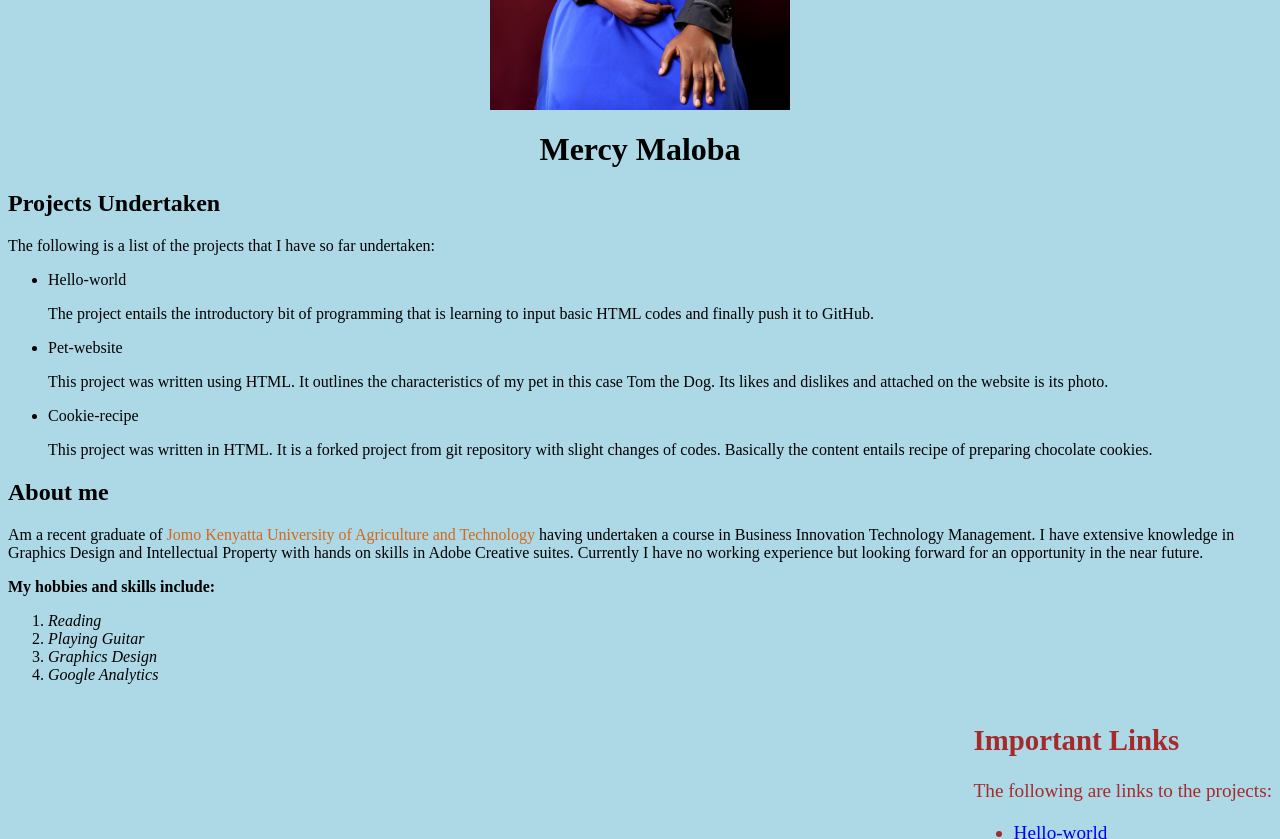
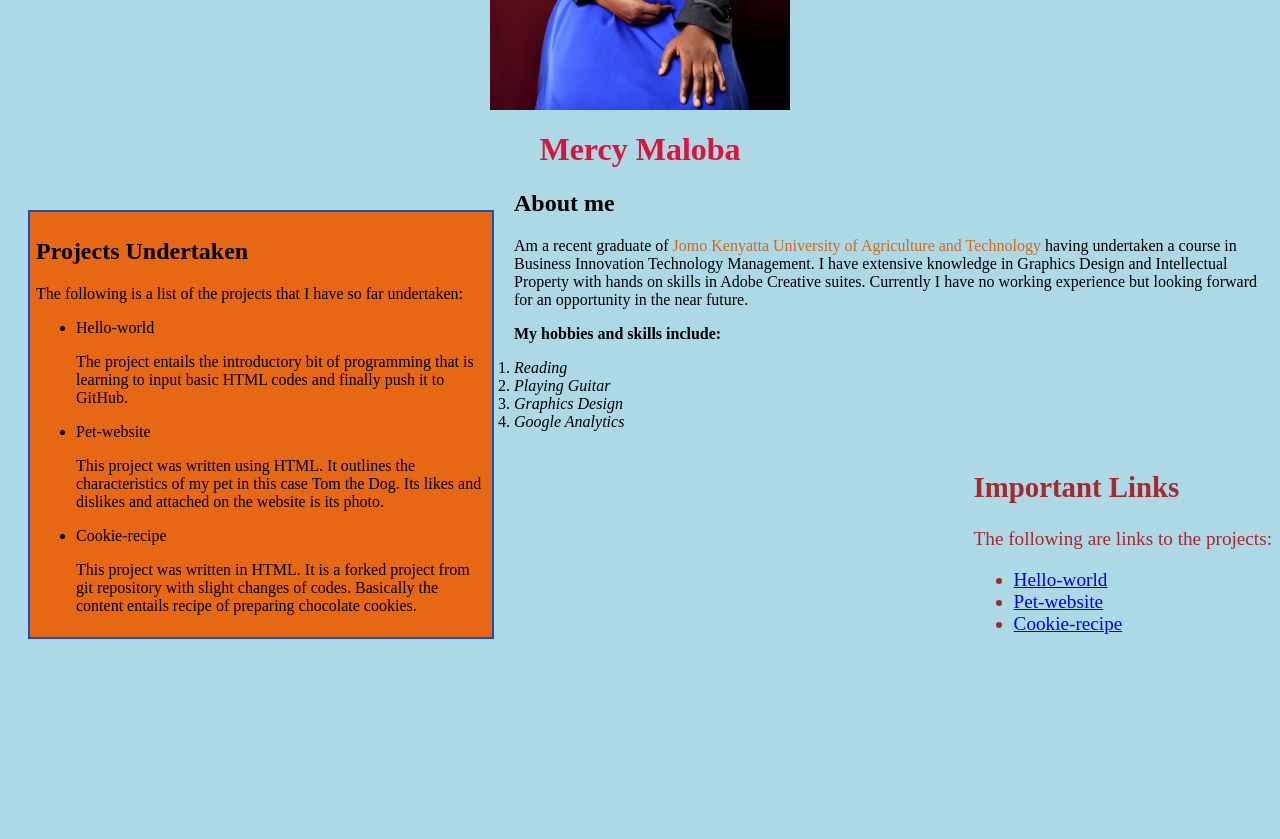
Before and after one commit to Malobz/Portfolio-landing-page, a plain HTML site: page index.html in a window 1280 px wide. Shown: the part 420-1259 px from the top of the page. After the commit the page ends 1079 px from the top, so only its background shows below. Drawn offline with Linux system fonts and the light colour scheme.

Commit message:
add box model

```diff
--- a/css/styles.css
+++ b/css/styles.css
@@ -25,4 +25,14 @@ body {
 .align
 {
     text-align: center;
+    color: crimson;
+    text-decoration: cyan;
 }
+.textbox{
+  border: 2px solid rgb(24, 78, 196);
+  padding: 6px;
+  margin: 20px;
+  background-color: rgb(230, 104, 21);
+  float: left;
+  width: 450px;
+}
--- a/index.html
+++ b/index.html
@@ -11,6 +11,7 @@
     <h1>My Portfolio</h1>
     <img src="images/photo.jpeg" alt="My photo">
     <h1 class="align">Mercy Maloba</h1>
+    <div class="textbox">
     <h2>Projects Undertaken</h2>
     <p>The following is a list of the projects that I have so far undertaken:</p>
 <ul>
@@ -21,6 +22,7 @@
     <li>Cookie-recipe</li>
     <p>This project was written in HTML. It is a forked project from git repository with slight changes of codes. Basically the content entails recipe of preparing chocolate cookies.</p>
 </ul>
+</div>
 <h2>About me</h2>
 <p>Am a recent graduate of <span class="jomo">Jomo Kenyatta University of Agriculture and Technology</span>  having undertaken a course in Business Innovation Technology Management. I have extensive knowledge in Graphics Design and Intellectual Property with hands on skills in Adobe Creative suites. Currently I have no working experience but looking forward for an opportunity in the near future.</p>
 <p><strong>My hobbies and skills include:</strong></p>
```
